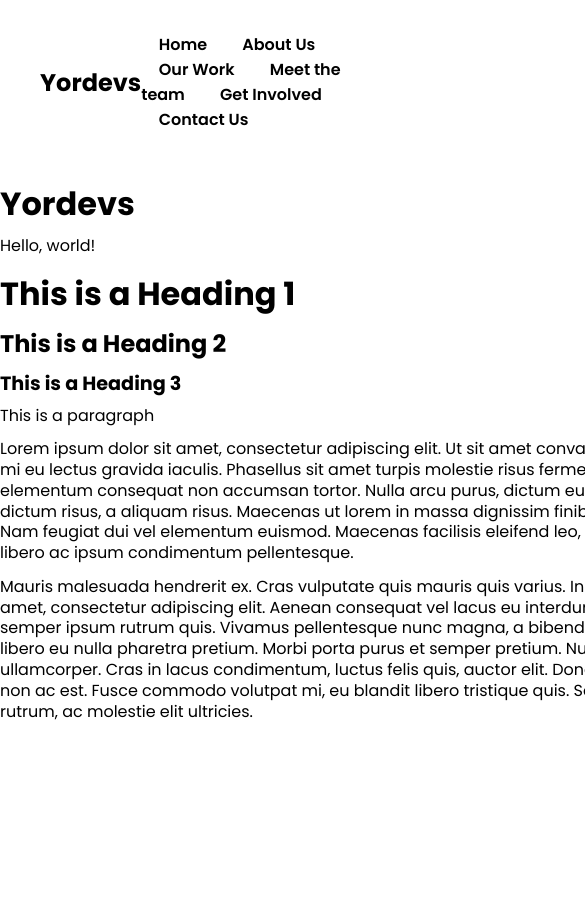
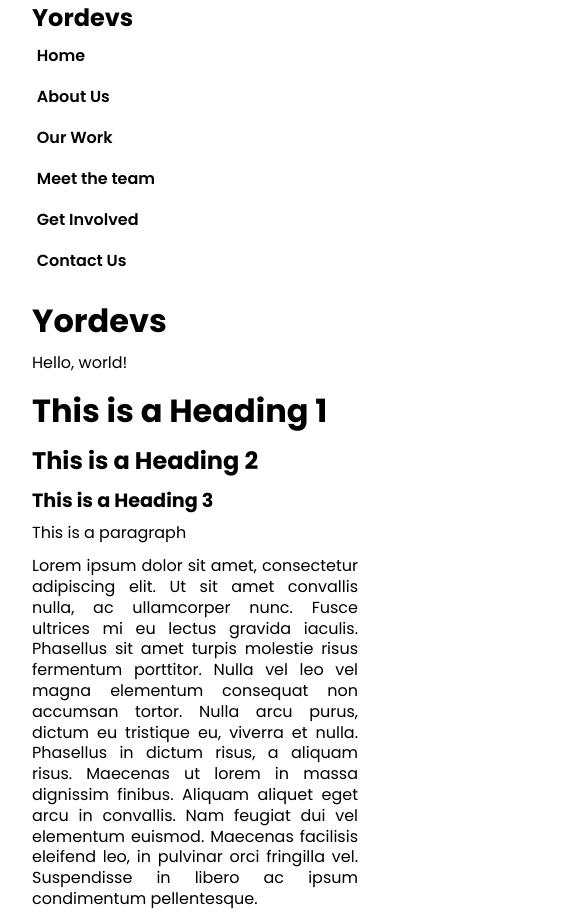
Before and after one commit to yordevs/yordevs.github.io, a Gatsby site: page / in a window 390 px wide. Shown: the top 913 px of the page, 585 px wide, since content can reach past the window. Before the commit the page ends 844 px from the top, so only its background shows below. Built offline with nearby package versions, Linux system fonts and the light colour scheme; Gatsby itself is replaced by a stand-in of ours.

Commit message:
Make layout and navbar responsive

```diff
--- a/src/components/Layout.js
+++ b/src/components/Layout.js
@@ -14,11 +14,13 @@ const StyledSite = styled.div`
   display: flex;
   min-height: 100vh;
   flex-direction: column;
+  padding: 0 2em;
 `;
 
 const StyledContent = styled.div`
   flex: 1;
-  width: 960px;
+  width: 100%;
+  max-width: 960px;
   margin: 0 auto;
 
   display: flex;
--- a/src/components/Navbar.js
+++ b/src/components/Navbar.js
@@ -3,17 +3,26 @@ import { Link } from "gatsby";
 import styled from "styled-components";
 
 import config from "../theme/config";
-const { color, font } = config;
+const { color, font, breakpoint } = config;
 
 const StyledNavbar = styled.div`
+  @media (${breakpoint.lg}) {
     width: 100%;
     display: flex;
     justify-content: flex-end;
     align-items: center;
     padding: 2em 2.5em;
+  }
 `;
 
-const StyledNav = styled.nav``;
+const StyledNav = styled.nav`
+  display: flex;
+  flex-direction: column;
+
+  @media (${breakpoint.lg}) {
+    flex-direction: row;
+  }
+`;
 
 const StyledNavBrand = styled.h1`
   font-size: 1.5rem;
@@ -24,12 +33,14 @@ const StyledNavBrand = styled.h1`
 
 const StyledNavLink = styled(Link)`
   text-decoration: none;
-  padding: 0.5em 0.8em;
   color: black;
-  margin: 0 0.3em;
+  margin: 0.5em 0.3em;
   font-weight: ${font.weight.semibold};
   position: relative;
   outline: none;
+
+  @media (${breakpoint.lg}) {
+    padding: 0.5em 0.8em;
 
     &:last-child {
       margin-right: 0;
@@ -50,6 +61,7 @@ const StyledNavLink = styled(Link)`
     &:hover::after {
       width: 100%;
     }
+  }
 `;
 
 const Navbar = () => (
--- a/src/theme/globalStyles.js
+++ b/src/theme/globalStyles.js
@@ -41,6 +41,8 @@ const GlobalStyle = createGlobalStyle`
   p {
     margin-bottom: 0.8rem;
     line-height: 1.3;
+    text-align: justify;
+    text-justify: inter-word;
   }
 
   ::selection {
```
Lines whose indentation alone changed are shown as unchanged.
